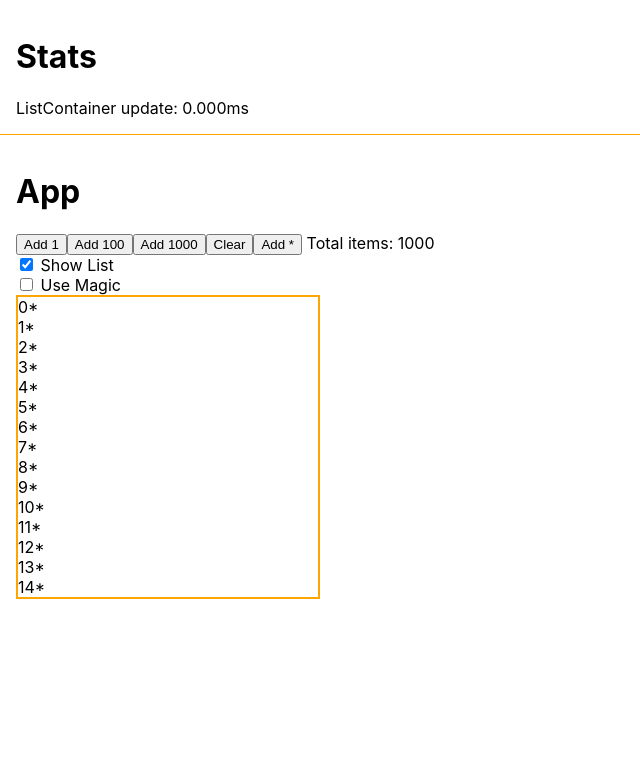
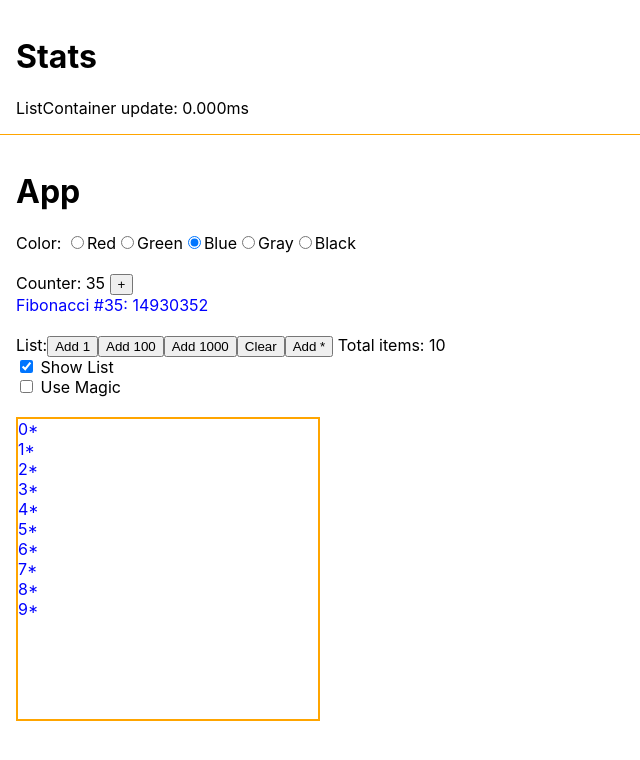
Before and after one commit to giladaya/react-faster-take-two, a React (Create React App) app in the folder virtualize/: page / in a window 1280 px wide. Shown: the top 760 px of the page, without its empty margins (0-640 px from the left). Built offline with nearby package versions, Linux system fonts and the light colour scheme.

Commit message:
Include more examples in this app

```diff
--- /dev/null
+++ b/virtualize/src/components/ColorPicker.jsx
@@ -0,0 +1,24 @@
+import React from "react";
+
+// Single color picker
+export default function ColorPicker(props) {
+  const { palette, onChange, value } = props;
+
+  const handleChange = ev => onChange(ev.target.value);
+  return (
+    <>
+      {Object.keys(palette).map(color => (
+        <label key={color}>
+          <input
+            type="radio"
+            name="color"
+            value={palette[color]}
+            checked={value === palette[color]}
+            onChange={handleChange}
+          />
+          {color}
+        </label>
+      ))}
+    </>
+  );
+}
--- /dev/null
+++ b/virtualize/src/components/Counter.jsx
@@ -0,0 +1,11 @@
+import React from "react";
+
+export default function Counter(props) {
+  const { label, count, setCount } = props;
+  console.log(`Render Counter ${label}`);
+  return (
+    <div>
+      {label}: {count} <button onClick={() => setCount(count + 1)}>+</button>
+    </div>
+  );
+}
--- /dev/null
+++ b/virtualize/src/components/Fibonacci.jsx
@@ -0,0 +1,15 @@
+import React from "react";
+import { fibonacci } from "../helpers";
+
+// Show Fibonacci numbers
+export default function Fibonacci(props) {
+  console.log("Render Fibonacci");
+  const { number, color } = props;
+  const fiboNum = fibonacci(number);
+
+  return (
+    <div style={{ color }}>
+      Fibonacci #{number}: {fiboNum}
+    </div>
+  );
+}
--- a/virtualize/src/components/List.jsx
+++ b/virtualize/src/components/List.jsx
@@ -4,7 +4,8 @@ import ListItem from "./ListItem";
 // const style = {height: '20px'};
 
 function List(props) {
-  const { data, starsCount } = props;
+  console.log("Render List");
+  const { data, starsCount, color } = props;
   return (
     <div
       style={{
@@ -15,7 +16,12 @@ function List(props) {
       }}
     >
       {data.map(item => (
-        <ListItem key={item} item={item} starsCount={starsCount} />
+        <ListItem
+          key={item}
+          item={item}
+          starsCount={starsCount}
+          color={color}
+        />
       ))}
     </div>
   );
--- a/virtualize/src/components/ListContainer.jsx
+++ b/virtualize/src/components/ListContainer.jsx
@@ -1,8 +1,19 @@
-import React from 'react';
-import List from './List';
-import ListV from './ListV';
+import React from "react";
+import Counter from "./Counter";
+import Fibonacci from "./Fibonacci";
+import ColorPicker from "./ColorPicker";
+import List from "./List";
+import ListV from "./ListV";
 
-const INITIAL_ITEMS = 1000;
+const INITIAL_ITEMS = 10;
+
+const COLORS = {
+  Red: "#ff0000",
+  Green: "#00cc00",
+  Blue: "#0000ff",
+  Gray: "#aaaaaa",
+  Black: "#000000"
+};
 
 class ListContainer extends React.Component {
   constructor(props) {
@@ -12,101 +23,110 @@ class ListContainer extends React.Component {
       starsCount: 1,
       isVirtualized: false,
       isListOpen: true,
+      color: COLORS["Blue"],
+      count: 35
     };
   }
 
-  componentWillReceiveProps(nextProps) {
-    console.log('ListContainer will receive props', nextProps);
-  }
+  setColor = color => {
+    this.setState({ color });
+  };
 
-  shouldComponentUpdate(nextProps, nextState) {
-    const should = (this.state !== nextState);
-    console.log('ListContainer should update', should);
-    return should;
-  }
-
-  componentWillUpdate() {
-    console.log('ListContainer will update');
-    this.props.onStart && this.props.onStart();
-  }
-
-  componentDidUpdate() {
-    console.log('ListContainer did update');
-    this.props.onStop && this.props.onStop()
-  }
-
-  addItems = (count) => {
-    console.log('-- Add items clicked --');
+  addItems = count => {
+    console.log("-- Add items clicked --");
     const min = this.state.list.length;
     const newItems = [...Array(count).keys()].map(x => x + min);
-    this.setState((state, props) => (
-      {
-        list: this.state.list.concat(newItems),
-      }
-    ));
-  }
+    this.setState((state, props) => ({
+      list: this.state.list.concat(newItems)
+    }));
+  };
+
   clearList = () => {
-    this.setState((state, props) => (
-      {
-        list: [],
-        starsCount: 1,
-      }
-    ));
-  }
-  countInc = (delta) => {
-    console.log('-- Counter inc clicked --');
-    this.setState((state, props) => (
-      {
-        starsCount: this.state.starsCount + delta,
-      }
-    ));
-  }
+    this.setState((state, props) => ({
+      list: [],
+      starsCount: 1
+    }));
+  };
+
+  countInc = delta => {
+    console.log("-- Counter inc clicked --");
+    this.setState((state, props) => ({
+      starsCount: this.state.starsCount + delta
+    }));
+  };
 
   toggleVirtualized = () => {
     this.setState((state, props) => ({
-      isVirtualized: !this.state.isVirtualized,
+      isVirtualized: !this.state.isVirtualized
     }));
-  }
+  };
 
   toggleListOpen = () => {
     this.setState((state, props) => ({
-      isListOpen: !this.state.isListOpen,
+      isListOpen: !this.state.isListOpen
     }));
-  }
+  };
 
   renderList = () => {
-    return (
-      this.state.isVirtualized ?
-      <ListV data={this.state.list} starsCount={this.state.starsCount}/> :
-      <List data={this.state.list} starsCount={this.state.starsCount}/>
-    )
-  }
+    return this.state.isVirtualized ? (
+      <ListV
+        data={this.state.list}
+        starsCount={this.state.starsCount}
+        color={this.state.color}
+      />
+    ) : (
+      <List
+        data={this.state.list}
+        starsCount={this.state.starsCount}
+        color={this.state.color}
+      />
+    );
+  };
 
   render() {
     return (
       <div>
+        Color:{" "}
+        <ColorPicker
+          palette={COLORS}
+          onChange={this.setColor}
+          value={this.state.color}
+        />
+        <br />
+        <br />
+        <Counter
+          label="Counter"
+          count={this.state.count}
+          setCount={count => this.setState({ count })}
+        />
+        <Fibonacci number={this.state.count} color={this.state.color} />
+        <br />
+        List:
         <button onClick={() => this.addItems(1)}>Add 1</button>
         <button onClick={() => this.addItems(100)}>Add 100</button>
         <button onClick={() => this.addItems(1000)}>Add 1000</button>
         <button onClick={() => this.clearList()}>Clear</button>
         <button onClick={() => this.countInc(1)}>Add *</button>
-        <span> Total items: {this.state.list.length} </span><br/>
+        <span> Total items: {this.state.list.length} </span>
+        <br />
         <input
           type="checkbox"
           checked={this.state.isListOpen}
           onChange={this.toggleListOpen}
-        /> Show List
-        <br/>
+        />{" "}
+        Show List
+        <br />
         <input
           type="checkbox"
           checked={this.state.isVirtualized}
           onChange={this.toggleVirtualized}
-        /> Use Magic
-        {
-          this.state.isListOpen && this.renderList()
-        }
+        />{" "}
+        Use Magic
+        <br />
+        <br />
+        {this.state.isListOpen && this.renderList()}
       </div>
-    )
+    );
   }
 }
 
--- a/virtualize/src/components/ListItem.jsx
+++ b/virtualize/src/components/ListItem.jsx
@@ -1,9 +1,11 @@
 import React from "react";
 
 function ListItem(props) {
-  const { style, item, starsCount } = props;
+  const { style = {}, item, starsCount, color } = props;
+  console.log(`Render ListItem ${item}`);
+
   return (
-    <div style={style}>
+    <div style={{ ...style, color }}>
       {JSON.stringify(item)}
       {Array(starsCount)
         .fill(0)
--- a/virtualize/src/components/ListV.jsx
+++ b/virtualize/src/components/ListV.jsx
@@ -2,10 +2,10 @@ import React from "react";
 import { FixedSizeList as List } from "react-window";
 import ListItem from "./ListItem";
 
-function getRowRenderer(data, starsCount) {
+function getRowRenderer(data, starsCount, color) {
   return ({ index, style }) => (
     <ListItem
-      style={style}
+      style={{ ...style, color }}
       item={data[index]}
       starsCount={starsCount}
     />
@@ -13,8 +13,8 @@ function getRowRenderer(data, starsCount) {
 }
 
 function ListV(props) {
-  const { data, starsCount } = props;
-  const Row = getRowRenderer(data, starsCount);
+  const { data, starsCount, color } = props;
+  const Row = getRowRenderer(data, starsCount, color);
   return (
     <List
       width={300}
--- a/virtualize/src/components/Title.jsx
+++ /dev/null
@@ -1,6 +0,0 @@
-import React from 'react';
-
-const Title = ({ text }) => (
-  <h1>{text}!</h1>
-)
-export default Title
--- /dev/null
+++ b/virtualize/src/helpers.js
@@ -0,0 +1,13 @@
+// Check if given number is a prime
+export function isPrime(num) {
+  for(let i = 2; i < num; i++)
+    if(num % i === 0) return false;
+  return num > 1;
+}
+
+// Recursive calculate Fibonacci numbers
+// Intentionally inefficient ( O(2^n) )
+export function fibonacci(num) {
+  if (num <= 1) return 1;
+  return fibonacci(num - 1) + fibonacci(num - 2);
+}
```
Also changed, not shown: virtualize/src/components/Measurer.jsx (deleted, +0 -49 lines).
